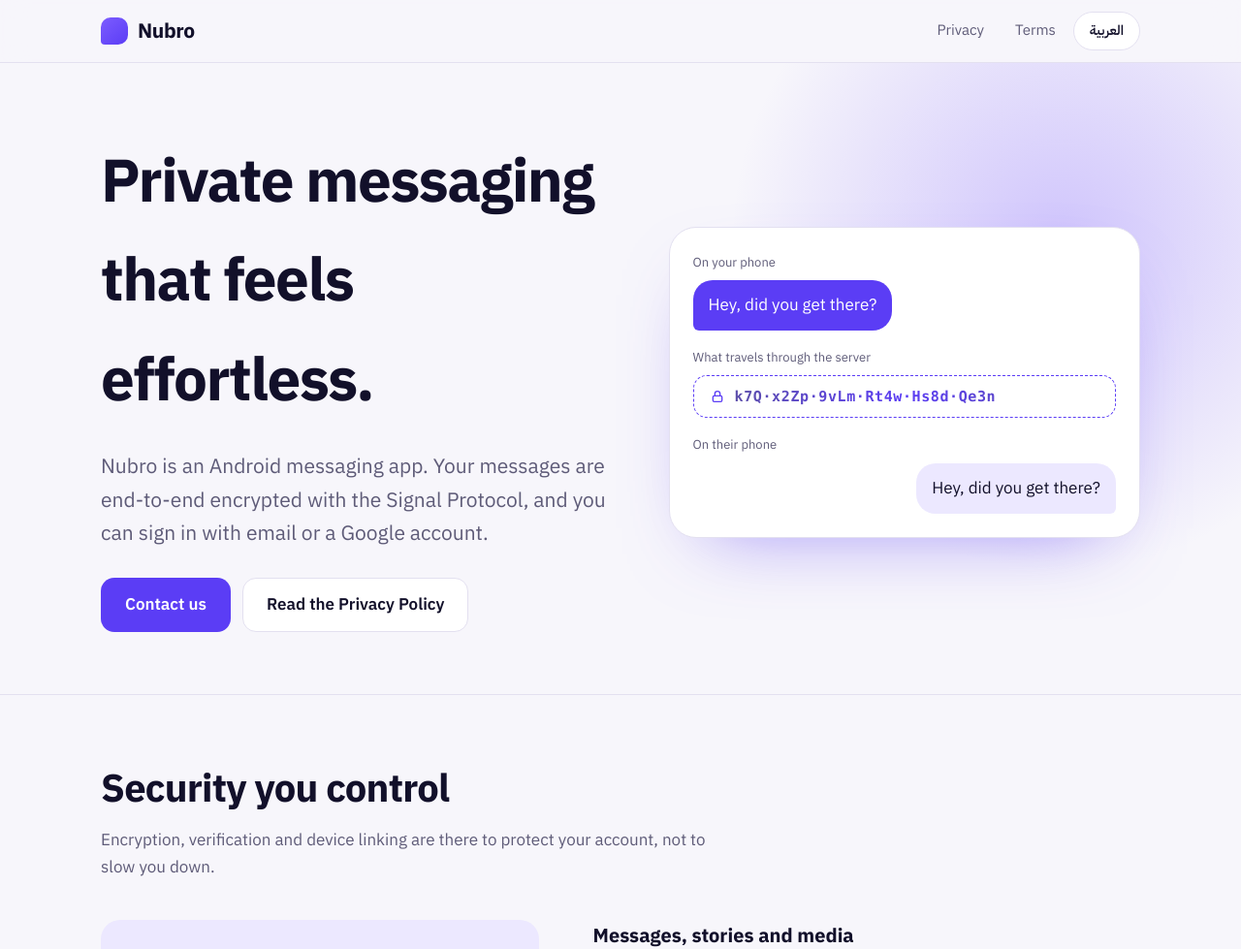
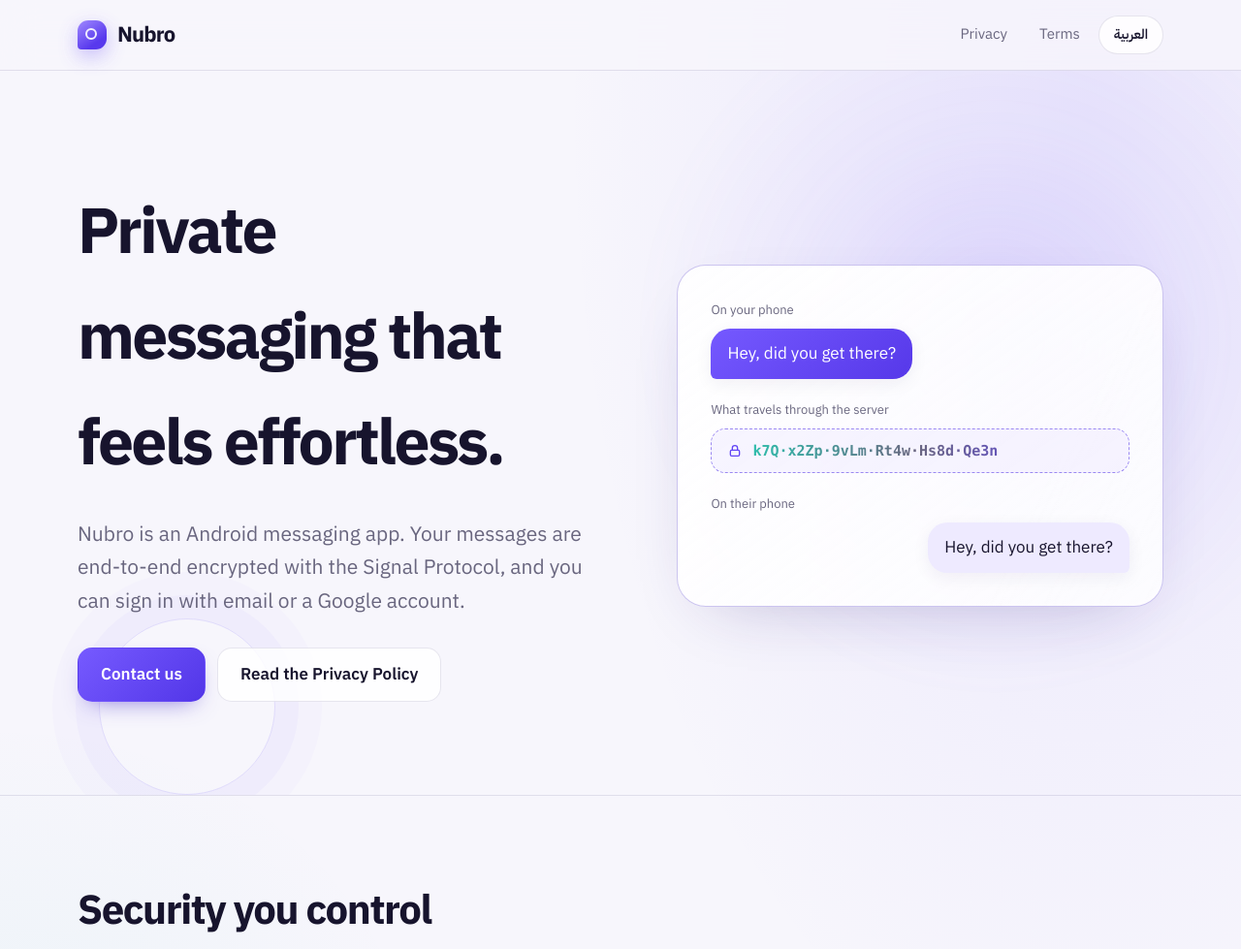
Before and after one commit to alipp2088-crypto/nubro-site, a plain HTML site: page index.html in a window 1280 px wide. Shown: the top 979 px of the page at 97% size. Drawn offline with Linux system fonts and the light colour scheme.

Commit message:
Refresh Nubro website UI with polished responsive styling and motion

```diff
--- a/style.css
+++ b/style.css
@@ -1,92 +1,154 @@
-:root{--bg:#f7f6fb;--surf:#fff;--ink:#12102a;--mute:#5e5b78;--line:#e3e0f0;--acc:#5b3df5;--acc2:#7c5cff;--soft:#ece8ff;--r:20px;color-scheme:light dark}
-@media(prefers-color-scheme:dark){:root{--bg:#070a14;--surf:#0e1224;--ink:#eef0ff;--mute:#98a0c4;--line:#1f2540;--acc:#8c74ff;--soft:#161a33}}
-*{box-sizing:border-box}
-html{-webkit-text-size-adjust:100%;scroll-behavior:smooth}
-html[lang=ar] .home [lang=en],html[lang=en] .home [lang=ar]{display:none!important}
-body{margin:0;background:var(--bg);color:var(--ink);font:17px/1.85 "IBM Plex Sans Arabic","Noto Sans Arabic",system-ui,-apple-system,"Segoe UI",Roboto,Tahoma,sans-serif;-webkit-font-smoothing:antialiased}
-[lang=en]{line-height:1.65}
-a{color:inherit;text-underline-offset:4px;text-decoration-thickness:1px}
-a:focus-visible,button:focus-visible{outline:2px solid var(--acc);outline-offset:3px;border-radius:6px}
-.wrap{max-width:1120px;margin:0 auto;padding:0 24px}
+:root {
+  color-scheme: light dark;
+  --bg: #f7f6fc;
+  --surface: rgba(255,255,255,.82);
+  --surface-solid: #fff;
+  --ink: #17142d;
+  --muted: #69667f;
+  --line: rgba(62,48,112,.12);
+  --accent: #6245f5;
+  --accent-deep: #4930d2;
+  --accent-soft: #eeeaff;
+  --teal: #28c6b0;
+  --radius: 24px;
+  --shadow: 0 24px 70px -38px rgba(48,31,115,.32);
+  --ease: cubic-bezier(.2,.75,.25,1);
+}
 
-/* header */
-.top{position:sticky;top:0;z-index:10;background:color-mix(in srgb,var(--bg) 82%,transparent);-webkit-backdrop-filter:saturate(1.4) blur(14px);backdrop-filter:saturate(1.4) blur(14px);border-bottom:1px solid var(--line)}
-.top .wrap{display:flex;align-items:center;justify-content:space-between;gap:16px;min-height:64px}
-.brand{display:flex;align-items:center;gap:10px;font-weight:700;font-size:21px;letter-spacing:-.02em;text-decoration:none;direction:ltr}
-.mark{width:28px;height:28px;border-radius:10px 10px 10px 4px;background:linear-gradient(140deg,var(--acc2),#5b3df5)}
-.top nav{display:flex;align-items:center;gap:4px}
-.top nav a{padding:7px 14px;border-radius:999px;font-size:15px;color:var(--mute);text-decoration:none}
-.top nav a:hover,.top nav a[aria-current]{color:var(--ink);background:var(--soft)}
-.top nav small{font-size:12px;margin-inline-start:6px;opacity:.7}
-@media(max-width:560px){.top nav small{display:none}.top nav a{padding:7px 10px}}
-.pill{display:inline-flex;align-items:center;padding:7px 16px;border:1px solid var(--line);border-radius:999px;background:var(--surf);color:var(--ink);font-family:inherit;font-size:14px;font-weight:600;line-height:1.5;text-decoration:none;cursor:pointer}
-.pill:hover{border-color:var(--acc)}
+@media (prefers-color-scheme: dark) {
+  :root {
+    --bg: #090b16;
+    --surface: rgba(18,21,39,.84);
+    --surface-solid: #121527;
+    --ink: #f0efff;
+    --muted: #a4a4c0;
+    --line: rgba(197,187,255,.13);
+    --accent: #a18cff;
+    --accent-deep: #8166ff;
+    --accent-soft: #211d3c;
+    --teal: #55e0c8;
+    --shadow: 0 24px 70px -38px rgba(0,0,0,.8);
+  }
+}
 
-/* hero */
-.hero{position:relative;overflow:hidden;padding:72px 0 64px}
-.hero::before{content:"";position:absolute;inset-inline-end:-12%;top:-24%;width:680px;height:680px;background:radial-gradient(closest-side,color-mix(in srgb,var(--acc2) 32%,transparent),transparent);pointer-events:none}
-.hero .wrap{position:relative;display:grid;gap:48px;align-items:center}
-@media(min-width:900px){.hero .wrap{grid-template-columns:1.05fr .95fr}}
-h1{font-size:clamp(34px,6vw,62px);line-height:1.15;margin:0 0 20px;font-weight:700;letter-spacing:-.025em}
-.lead{font-size:clamp(18px,2.2vw,21px);color:var(--mute);max-width:36em;margin:0 0 28px}
-.cta{display:flex;flex-wrap:wrap;gap:12px}
-.btn{display:inline-flex;align-items:center;padding:13px 24px;border-radius:14px;font-weight:600;text-decoration:none;background:#5b3df5;color:#fff;border:1px solid transparent}
-.btn.ghost{background:var(--surf);color:var(--ink);border-color:var(--line)}
-.btn:hover{border-color:var(--acc2)}
+* { box-sizing: border-box; }
+html { -webkit-text-size-adjust: 100%; scroll-behavior: smooth; }
+html[lang="ar"] .home [lang="en"], html[lang="en"] .home [lang="ar"] { display: none !important; }
+body {
+  margin: 0;
+  overflow-x: hidden;
+  background:
+    radial-gradient(ellipse at 88% 5%, rgba(119,92,255,.10), transparent 34rem),
+    radial-gradient(ellipse at 0% 50%, rgba(40,198,176,.055), transparent 28rem),
+    var(--bg);
+  color: var(--ink);
+  font: 17px/1.85 "IBM Plex Sans Arabic", "Noto Sans Arabic", system-ui, -apple-system, "Segoe UI", Roboto, Tahoma, sans-serif;
+  -webkit-font-smoothing: antialiased;
+}
+[lang="en"] { line-height: 1.65; }
+a { color: inherit; text-underline-offset: 4px; text-decoration-thickness: 1px; }
+a:focus-visible, button:focus-visible { outline: 2px solid var(--accent); outline-offset: 4px; border-radius: 8px; }
+button { color: inherit; }
+.wrap { width: min(1120px, 100% - 48px); margin-inline: auto; }
 
-/* the sealed wire: the page's one memorable moment */
-.wire{display:grid;gap:16px;padding:24px;background:var(--surf);border:1px solid var(--line);border-radius:28px;box-shadow:0 30px 80px -40px color-mix(in srgb,var(--acc) 60%,transparent)}
-.row{display:flex;flex-direction:column;gap:6px}
-.cap{font-size:13px;color:var(--mute)}
-.bub{margin:0;max-width:84%;padding:12px 16px;border-radius:20px;font-size:17px;line-height:1.5}
-.bub.out{align-self:flex-start;background:#5b3df5;color:#fff;border-end-start-radius:6px}
-.bub.in{align-self:flex-end;background:var(--soft);border-end-end-radius:6px}
-.cipher{display:flex;align-items:center;gap:10px;padding:12px 16px;border:1px dashed var(--acc);border-radius:14px;color:var(--acc);direction:ltr;overflow:hidden;white-space:nowrap;font:600 15px ui-monospace,Menlo,Consolas,monospace;letter-spacing:.04em}
-.cipher svg{flex:none}
-.cipher b{background:linear-gradient(90deg,var(--mute),var(--acc),var(--mute));background-size:220% 100%;-webkit-background-clip:text;background-clip:text;color:transparent;animation:flow 3s linear infinite}
-@keyframes flow{to{background-position:-220% 0}}
+/* Frosted, compact navigation */
+.top {
+  position: sticky; top: 0; z-index: 10;
+  background: color-mix(in srgb, var(--bg) 76%, transparent);
+  -webkit-backdrop-filter: saturate(1.5) blur(18px);
+  backdrop-filter: saturate(1.5) blur(18px);
+  border-bottom: 1px solid var(--line);
+}
+.top .wrap { display: flex; align-items: center; justify-content: space-between; gap: 16px; min-height: 72px; }
+.brand { display: inline-flex; align-items: center; gap: 11px; font-weight: 700; font-size: 22px; letter-spacing: -.04em; text-decoration: none; direction: ltr; }
+.mark { position: relative; width: 30px; height: 30px; border-radius: 11px 11px 11px 4px; background: linear-gradient(145deg, #a18aff, #5839ed 72%); box-shadow: 0 7px 20px rgba(91,61,245,.32); }
+.mark::after { content: ""; position: absolute; width: 8px; height: 8px; inset: 8px auto auto 8px; border: 2px solid white; border-radius: 50%; opacity: .9; }
+.top nav { display: flex; align-items: center; gap: 5px; }
+.top nav a { padding: 8px 14px; border-radius: 999px; font-size: 15px; color: var(--muted); text-decoration: none; transition: color .2s, background .2s, transform .2s; }
+.top nav a:hover, .top nav a[aria-current] { color: var(--ink); background: var(--accent-soft); }
+.top nav a:hover { transform: translateY(-1px); }
+.pill { display: inline-flex; align-items: center; padding: 7px 15px; border: 1px solid var(--line); border-radius: 999px; background: var(--surface); color: var(--ink); font: inherit; font-size: 14px; font-weight: 600; cursor: pointer; transition: border-color .2s, transform .2s, box-shadow .2s; }
+.pill:hover { border-color: var(--accent); transform: translateY(-1px); box-shadow: 0 5px 18px rgba(91,61,245,.12); }
+@media (max-width: 560px) { .wrap { width: min(100% - 32px, 1120px); } .top .wrap { min-height: 64px; } .top nav { gap: 0; } .top nav a { padding: 7px 9px; font-size: 14px; } .top nav small { display: none; } .pill { padding: 7px 10px; font-size: 13px; } }
 
-/* sections */
-.sec{padding:72px 0;border-top:1px solid var(--line)}
-h2.t{font-size:clamp(26px,4vw,40px);line-height:1.25;margin:0 0 14px;letter-spacing:-.02em}
-.sub{color:var(--mute);max-width:38em;margin:0 0 40px}
-.feat{display:grid;gap:32px}
-@media(min-width:900px){.feat{grid-template-columns:1fr 1.25fr;gap:56px}}
-.panel{align-self:start;padding:32px;background:var(--soft);border-radius:var(--r)}
-.panel p{margin:0 0 14px;color:var(--mute)}
-.panel p:last-child{margin:0}
-h3{margin:0 0 8px;font-size:20px;line-height:1.4}
-.rows>div{padding:22px 0;border-top:1px solid var(--line)}
-.rows>div:first-child{padding-top:0;border-top:0}
-.rows p{margin:0;color:var(--mute)}
-.facts{margin:0 0 28px;border-top:1px solid var(--line)}
-.facts div{display:grid;gap:4px 24px;padding:20px 0;border-bottom:1px solid var(--line)}
-@media(min-width:700px){.facts div{grid-template-columns:240px 1fr}}
-.facts dt{font-weight:700}
-.facts dd{margin:0;color:var(--mute)}
-.foot{padding:40px 0 56px;border-top:1px solid var(--line);color:var(--mute);font-size:15px}
-.foot .wrap{display:flex;flex-wrap:wrap;justify-content:space-between;gap:12px 32px}
-.foot p{margin:0}
+/* Hero */
+.hero { position: relative; isolation: isolate; overflow: hidden; padding: clamp(64px, 9vw, 112px) 0 clamp(62px, 8vw, 96px); }
+.hero::before { content: ""; position: absolute; z-index: -1; inset: -15% -10% auto auto; width: min(760px, 80vw); aspect-ratio: 1; border-radius: 50%; background: radial-gradient(circle, rgba(117,89,255,.17), rgba(117,89,255,.045) 42%, transparent 70%); filter: blur(8px); animation: glow-drift 12s ease-in-out infinite alternate; }
+.hero::after { content: ""; position: absolute; z-index: -1; width: 180px; height: 180px; inset: auto auto 0 8%; border: 1px solid color-mix(in srgb, var(--accent) 15%, transparent); border-radius: 50%; box-shadow: 0 0 0 24px color-mix(in srgb, var(--accent) 3%, transparent), 0 0 0 48px color-mix(in srgb, var(--accent) 2%, transparent); }
+.hero .wrap { position: relative; display: grid; gap: 48px; align-items: center; }
+@media (min-width: 900px) { .hero .wrap { grid-template-columns: 1.05fr .95fr; gap: 64px; } }
+h1 { font-size: clamp(36px, 6vw, 66px); line-height: 1.16; margin: 0 0 22px; font-weight: 700; letter-spacing: -.04em; text-wrap: balance; }
+.lead { font-size: clamp(18px, 2.2vw, 21px); color: var(--muted); max-width: 36em; margin: 0 0 30px; }
+.cta { display: flex; flex-wrap: wrap; gap: 12px; }
+.btn { position: relative; display: inline-flex; justify-content: center; align-items: center; padding: 13px 23px; border-radius: 15px; font-weight: 600; text-decoration: none; background: linear-gradient(135deg, #765aff, #5236e8); color: #fff; border: 1px solid transparent; box-shadow: 0 10px 24px -12px rgba(76,51,205,.7); transition: transform .22s var(--ease), box-shadow .22s var(--ease), border-color .22s; }
+.btn:hover { transform: translateY(-3px); box-shadow: 0 15px 32px -12px rgba(76,51,205,.65); }
+.btn.ghost { background: var(--surface); color: var(--ink); border-color: var(--line); box-shadow: none; }
+.btn.ghost:hover { border-color: var(--accent); box-shadow: 0 10px 24px -16px var(--accent); }
 
-/* legal pages */
-.legal{padding:48px 0 72px}
-#en{display:none}
-#en:target{display:block}
-body:has(#en:target) #ar{display:none}
-.doc-head{margin-bottom:32px}
-.doc-head h1{font-size:clamp(32px,5vw,48px);margin:0 0 8px}
-.meta{margin:0 0 16px;color:var(--mute);font-size:15px}
-.doc-grid{display:grid;gap:28px}
-@media(min-width:900px){.doc-grid{grid-template-columns:230px minmax(0,1fr);gap:56px}}
-.toc{display:flex;gap:8px;overflow-x:auto;padding-bottom:6px}
-.toc a{white-space:nowrap;padding:6px 12px;border:1px solid var(--line);border-radius:999px;font-size:14.5px;color:var(--mute);text-decoration:none}
-.toc a:hover{color:var(--ink);border-color:var(--acc)}
-@media(min-width:900px){.toc{position:sticky;top:88px;align-self:start;flex-direction:column;gap:2px;overflow:visible;padding:0;padding-inline-start:16px;border-inline-start:1px solid var(--line)}.toc a{padding:5px 0;border:0;white-space:normal}}
-.prose{max-width:46em}
-.prose h2{margin:40px 0 8px;font-size:22px;line-height:1.45;scroll-margin-top:88px}
-.prose h2:first-child{margin-top:0}
-.prose p,.prose li{margin:8px 0}
-.prose ul{padding-inline-start:22px}
-.prose a{color:var(--acc)}
+/* Animated end-to-end encryption illustration */
+.wire { position: relative; display: grid; gap: 20px; padding: clamp(22px, 4vw, 34px); border: 1px solid color-mix(in srgb, var(--accent) 20%, var(--line)); border-radius: 30px; background: linear-gradient(145deg, color-mix(in srgb, var(--surface-solid) 94%, var(--accent-soft)), var(--surface)); box-shadow: var(--shadow), inset 0 1px 0 rgba(255,255,255,.55); transform: translateZ(0); animation: card-float 7s ease-in-out infinite; }
+.wire::before { content: ""; position: absolute; inset: 0; border-radius: inherit; pointer-events: none; background: linear-gradient(115deg, transparent 20%, rgba(255,255,255,.15) 48%, transparent 66%); background-size: 220% 100%; animation: glass-shimmer 8s ease-in-out infinite; }
+.row { position: relative; display: flex; flex-direction: column; gap: 7px; }
+.cap { font-size: 13px; color: var(--muted); }
+.bub { margin: 0; max-width: 84%; padding: 12px 17px; border-radius: 20px; font-size: 17px; line-height: 1.55; box-shadow: 0 5px 18px rgba(30,20,80,.06); }
+.bub.out { align-self: flex-start; background: linear-gradient(140deg, #7559ff, #5638e9); color: #fff; border-end-start-radius: 6px; }
+.bub.in { align-self: flex-end; background: var(--accent-soft); border-end-end-radius: 6px; }
+.cipher { display: flex; align-items: center; gap: 10px; padding: 13px 16px; border: 1px dashed color-mix(in srgb, var(--accent) 55%, var(--line)); border-radius: 15px; background: color-mix(in srgb, var(--accent-soft) 48%, transparent); color: var(--accent); direction: ltr; overflow: hidden; white-space: nowrap; font: 600 15px ui-monospace, SFMono-Regular, Menlo, monospace; }
+.cipher svg { flex: none; }
+.cipher b { background: linear-gradient(90deg, var(--muted), var(--accent), var(--teal), var(--muted)); background-size: 220% 100%; -webkit-background-clip: text; background-clip: text; color: transparent; animation: flow 4s linear infinite; }
 
-@media(prefers-reduced-motion:reduce){*{animation:none!important;transition:none!important;scroll-behavior:auto!important}}
+/* Feature and privacy sections */
+.sec { position: relative; padding: clamp(64px, 8vw, 92px) 0; border-top: 1px solid var(--line); }
+h2.t { font-size: clamp(28px, 4vw, 42px); line-height: 1.25; margin: 0 0 14px; letter-spacing: -.035em; text-wrap: balance; }
+.sub { color: var(--muted); max-width: 40em; margin: 0 0 40px; font-size: 18px; }
+.feat { display: grid; gap: 30px; }
+@media (min-width: 900px) { .feat { grid-template-columns: 1fr 1.25fr; gap: 56px; } }
+.panel { position: relative; align-self: start; overflow: hidden; padding: clamp(26px, 4vw, 36px); border: 1px solid color-mix(in srgb, var(--accent) 12%, var(--line)); border-radius: var(--radius); background: linear-gradient(145deg, var(--accent-soft), color-mix(in srgb, var(--surface-solid) 64%, var(--accent-soft))); box-shadow: var(--shadow); }
+.panel::after { content: "✳"; position: absolute; inset: auto 16px -33px auto; color: color-mix(in srgb, var(--accent) 12%, transparent); font-size: 132px; line-height: 1; transform: rotate(-15deg); pointer-events: none; }
+.panel h3, .panel p { position: relative; z-index: 1; }
+.panel p { margin: 0 0 14px; color: var(--muted); }
+.panel p:last-child { margin: 0; }
+h3 { margin: 0 0 8px; font-size: 20px; line-height: 1.4; }
+.rows > div { padding: 22px 0; border-top: 1px solid var(--line); transition: padding-inline .25s var(--ease); }
+.rows > div:first-child { padding-top: 0; border-top: 0; }
+.rows > div:hover { padding-inline: 8px; }
+.rows p { margin: 0; color: var(--muted); }
+.facts { margin: 0 0 30px; border-top: 1px solid var(--line); }
+.facts div { display: grid; gap: 4px 24px; padding: 20px 0; border-bottom: 1px solid var(--line); transition: background .2s, padding .2s; }
+.facts div:hover { padding-inline: 12px; background: color-mix(in srgb, var(--accent-soft) 40%, transparent); }
+@media (min-width: 700px) { .facts div { grid-template-columns: 240px 1fr; } }
+.facts dt { font-weight: 700; }
+.facts dd { margin: 0; color: var(--muted); }
+.foot { padding: 40px 0 56px; border-top: 1px solid var(--line); color: var(--muted); font-size: 15px; }
+.foot .wrap { display: flex; flex-wrap: wrap; justify-content: space-between; gap: 12px 32px; }
+.foot p { margin: 0; }
+.foot a:hover, .prose a:hover { color: var(--accent); }
+
+/* Legal documents */
+.legal { padding: 48px 0 72px; }
+#en { display: none; }
+#en:target { display: block; }
+body:has(#en:target) #ar { display: none; }
+.doc-head { margin-bottom: 32px; }
+.doc-head h1 { font-size: clamp(32px, 5vw, 48px); margin: 0 0 8px; }
+.meta { margin: 0 0 16px; color: var(--muted); font-size: 15px; }
+.doc-grid { display: grid; gap: 28px; }
+@media (min-width: 900px) { .doc-grid { grid-template-columns: 230px minmax(0, 1fr); gap: 56px; } }
+.toc { display: flex; gap: 8px; overflow-x: auto; padding-bottom: 6px; }
+.toc a { white-space: nowrap; padding: 6px 12px; border: 1px solid var(--line); border-radius: 999px; font-size: 14.5px; color: var(--muted); text-decoration: none; transition: color .2s, border-color .2s, background .2s; }
+.toc a:hover { color: var(--ink); border-color: var(--accent); background: var(--accent-soft); }
+@media (min-width: 900px) { .toc { position: sticky; top: 92px; align-self: start; flex-direction: column; gap: 2px; overflow: visible; padding: 0; padding-inline-start: 16px; border-inline-start: 1px solid var(--line); } .toc a { border: 0; border-radius: 8px; } }
+.prose { max-width: 46em; }
+.prose h2 { margin: 40px 0 8px; font-size: 22px; line-height: 1.45; scroll-margin-top: 96px; }
+.prose h2:first-child { margin-top: 0; }
+.prose p, .prose li { margin: 8px 0; }
+.prose ul { padding-inline-start: 22px; }
+.prose a { color: var(--accent); }
+
+@keyframes flow { to { background-position: -220% 0; } }
+@keyframes glow-drift { from { transform: translate3d(2%, -1%, 0) scale(.96); } to { transform: translate3d(-4%, 4%, 0) scale(1.05); } }
+@keyframes card-float { 0%, 100% { transform: translateY(0); } 50% { transform: translateY(-8px); } }
+@keyframes glass-shimmer { 0%, 65%, 100% { background-position: 150% 0; } 80% { background-position: -50% 0; } }
+@media (prefers-reduced-motion: reduce) {
+  *, *::before, *::after { animation-duration: .01ms !important; animation-iteration-count: 1 !important; scroll-behavior: auto !important; transition-duration: .01ms !important; }
+}
```
